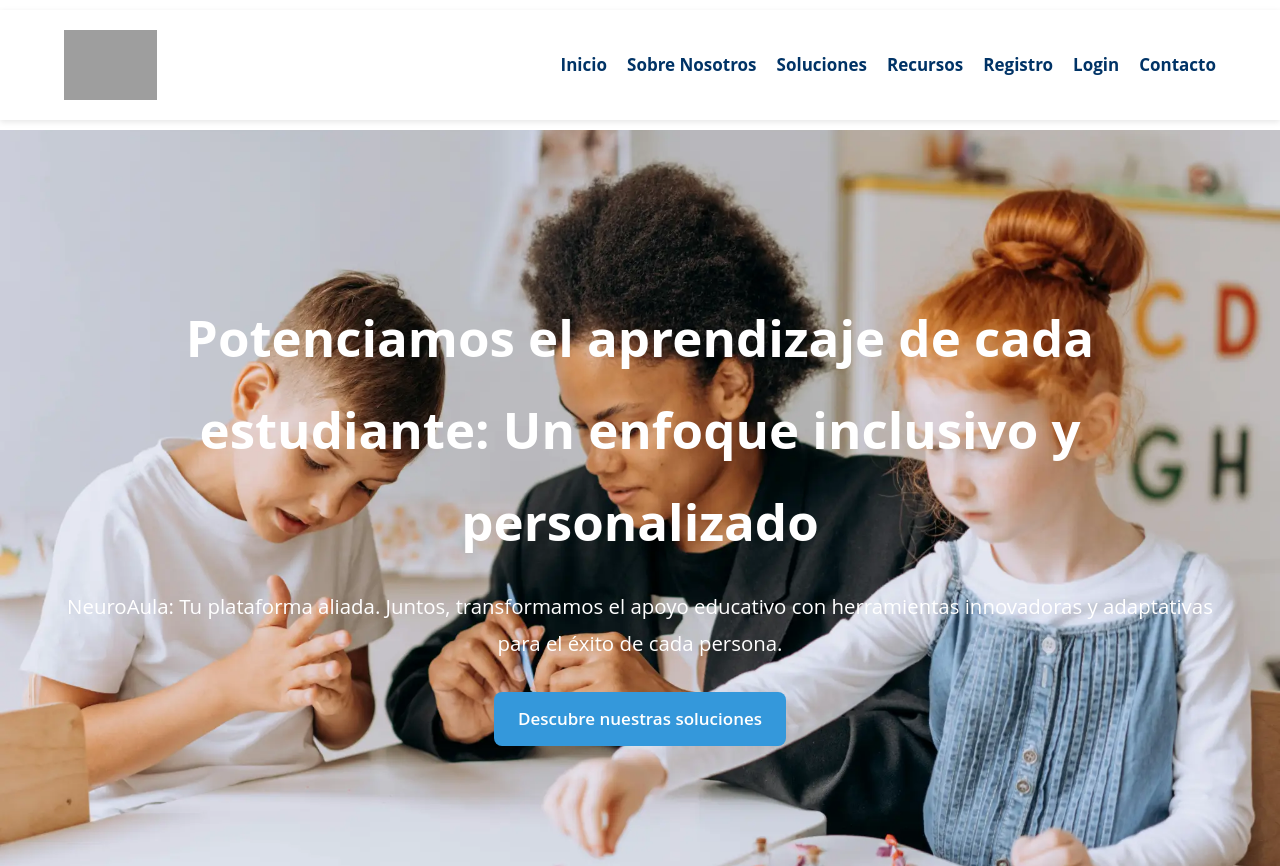
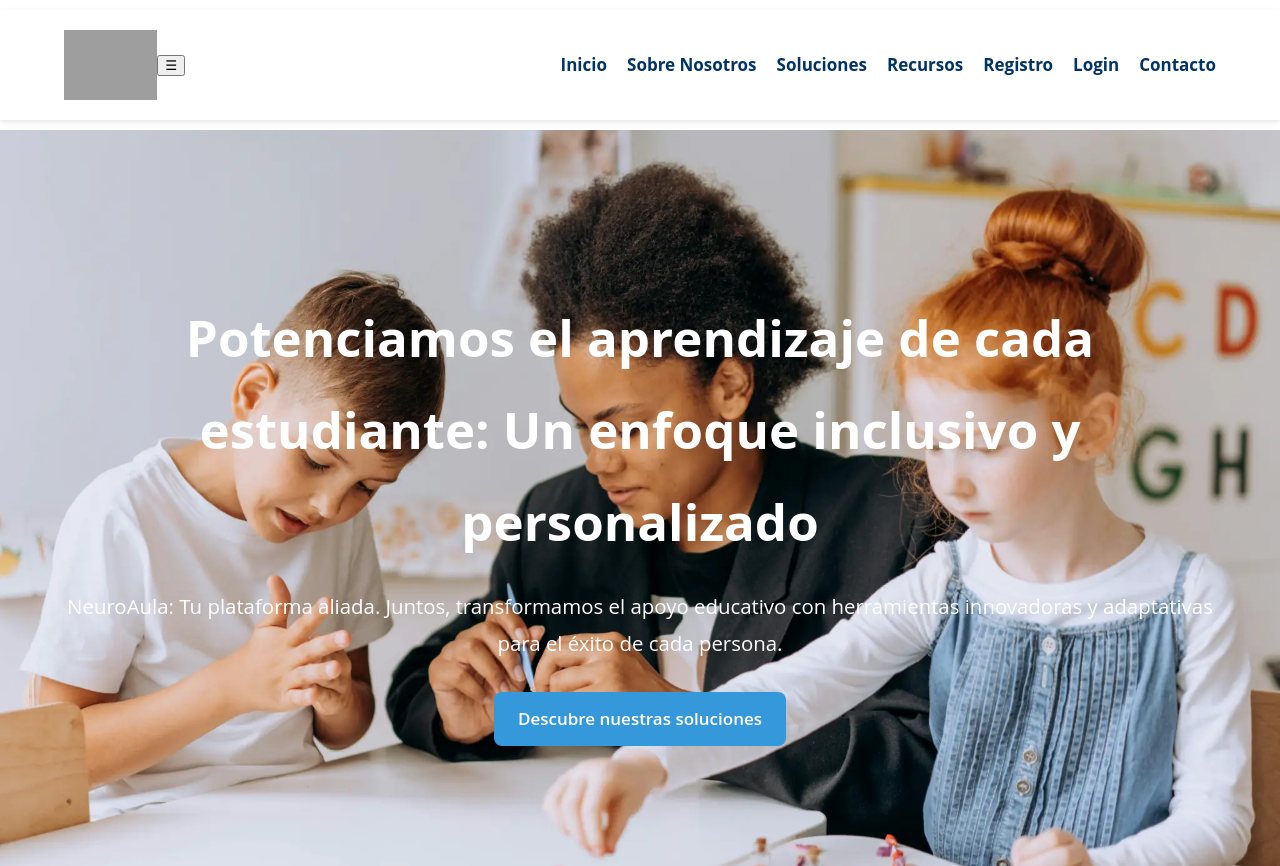
Before and after one commit to FabianaM81/proyecto-neuro-aula, a plain HTML site: page Frontend/index.html in a window 1280 px wide. Shown: the top 866 px of the page. Drawn offline with Linux system fonts and the light colour scheme; grey boxes are pictures that could not be loaded.

Commit message:
Actualizaciones en página principal

```diff
--- a/Frontend/index.html
+++ b/Frontend/index.html
@@ -15,6 +15,7 @@
                 <a href="index.html" class="logo">
                     <img src="assets/LogoNeuroAula.png" alt="NeuroAula Logo">
                 </a>
+                <button class="menu-toggle" aria-label="Toggle navigation">☰</button>
                 <ul class="nav-links">
                     <li><a href="index.html">Inicio</a></li>
                     <li><a href="html/about.html">Sobre Nosotros</a></li>
```
